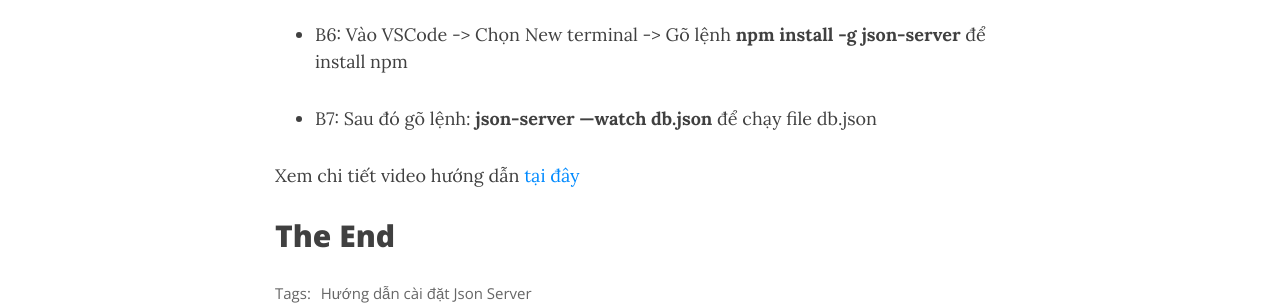
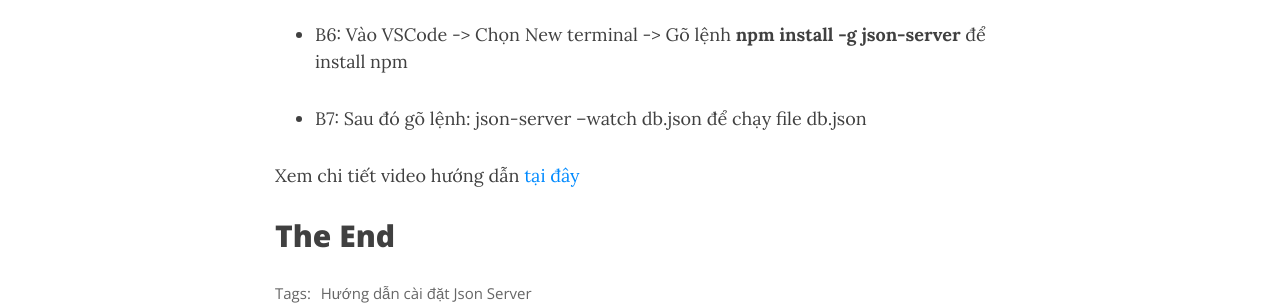
Before and after one commit to HangNT169/hangnt169.github.io, a Jekyll site: the page built from _posts/2023-01-09-huong-dan-cai-json-server.md, in a window 1280 px wide and 900 px high, scrolled down 758 px. Shown: the part 168-473 px from the top of the window. Built offline with Jekyll 4.4.1, drawn with Linux system fonts in a browser that asks for light colours; nearby versions of some CDN libraries; comment, search, counter and statistics services are not loaded.

Commit message:
no message

```diff
--- a/_posts/2023-01-09-huong-dan-cai-json-server.md
+++ b/_posts/2023-01-09-huong-dan-cai-json-server.md
@@ -22,7 +22,7 @@
 
 * B6: Vào VSCode -> Chọn New terminal -> Gõ lệnh **npm install -g json-server** để install npm
 
-* B7: Sau đó gõ lệnh: **json-server ---watch db.json** để chạy file db.json
+* B7: Sau đó gõ lệnh: json-server --watch db.json để chạy file db.json
 
 Xem chi tiết video hướng dẫn [tại đây](https://www.youtube.com/watch?v=Vrc6iNn609o&t=23s)
 
```
